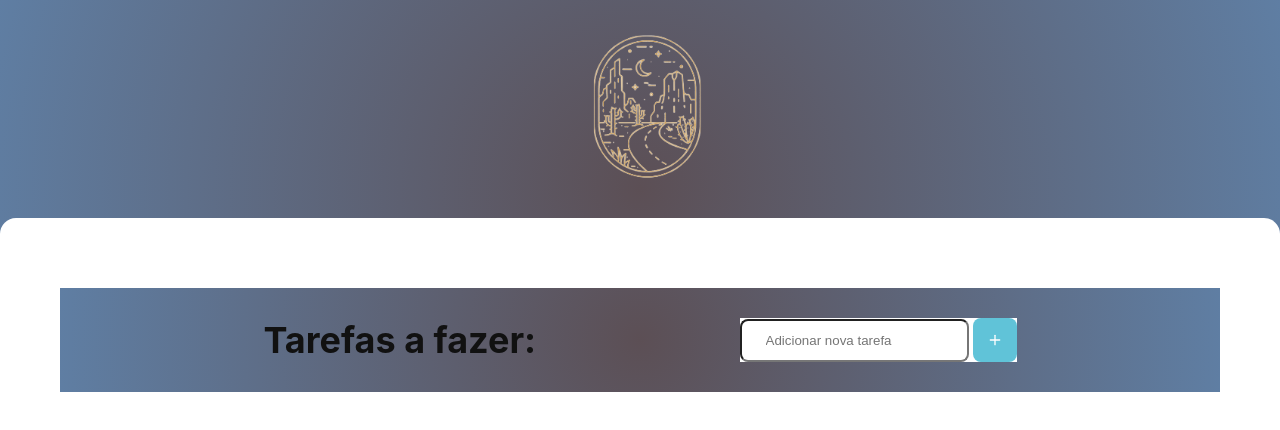
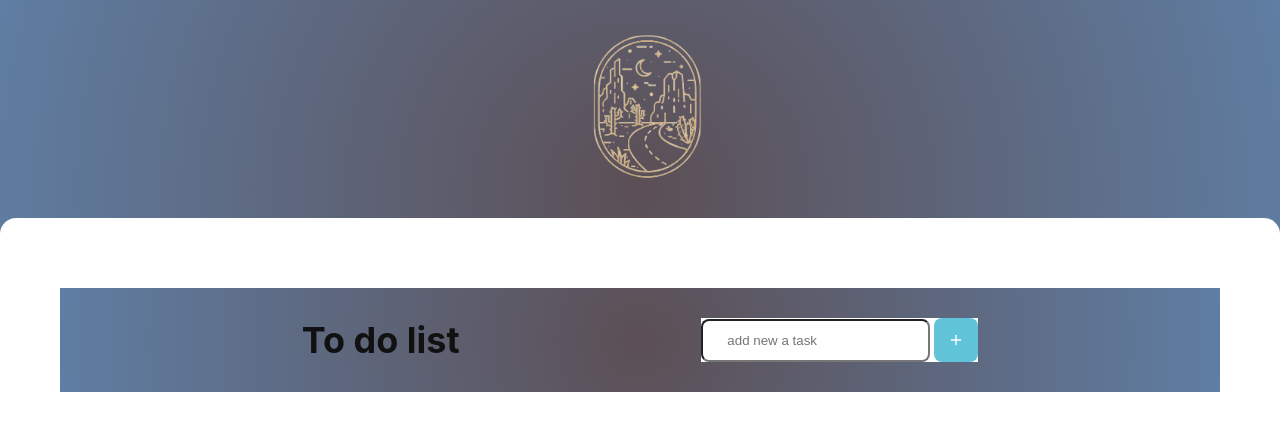
Before and after one commit to linefmv/todolist-react3, a React (Create React App) app: page /list in a window 1280 px wide. Shown: the top 430 px of the page. Built offline with nearby package versions, Linux system fonts and the light colour scheme.

Commit message:
change name placeholder and title

```diff
--- a/src/components/List/List.jsx
+++ b/src/components/List/List.jsx
@@ -30,11 +30,11 @@ const List = () => {
     <>
      <section className='list'>
       <header>
-        <h2>Tarefas a fazer:</h2>
+        <h2>To do list</h2>
         <div className='input-container'>
           <input
             type='text'
-            placeholder='Adicionar nova tarefa'
+            placeholder='add new a task'
             onChange={(e) => {setNewTask(e.target.value)}}
             value={newTask}
           />
```
Also changed, not shown: 1 other file (tests, documents, lock files or other folders).
